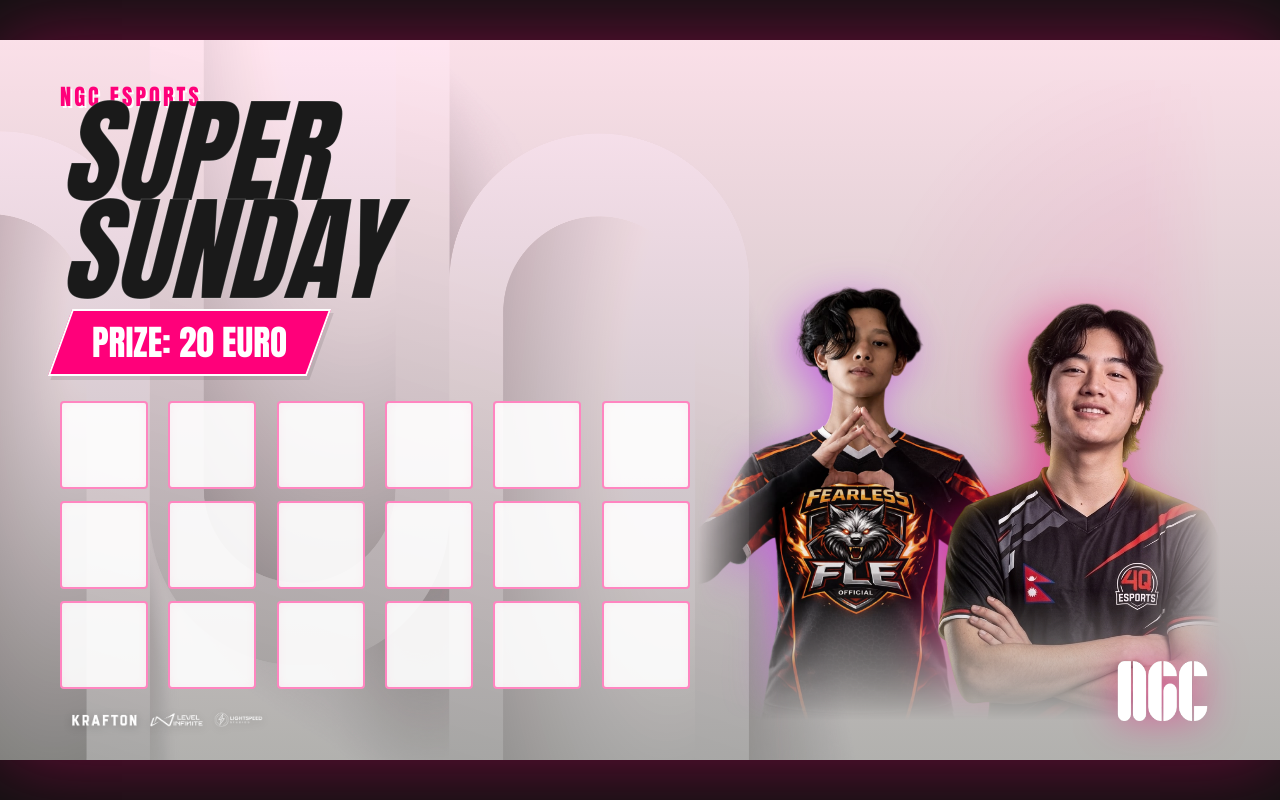
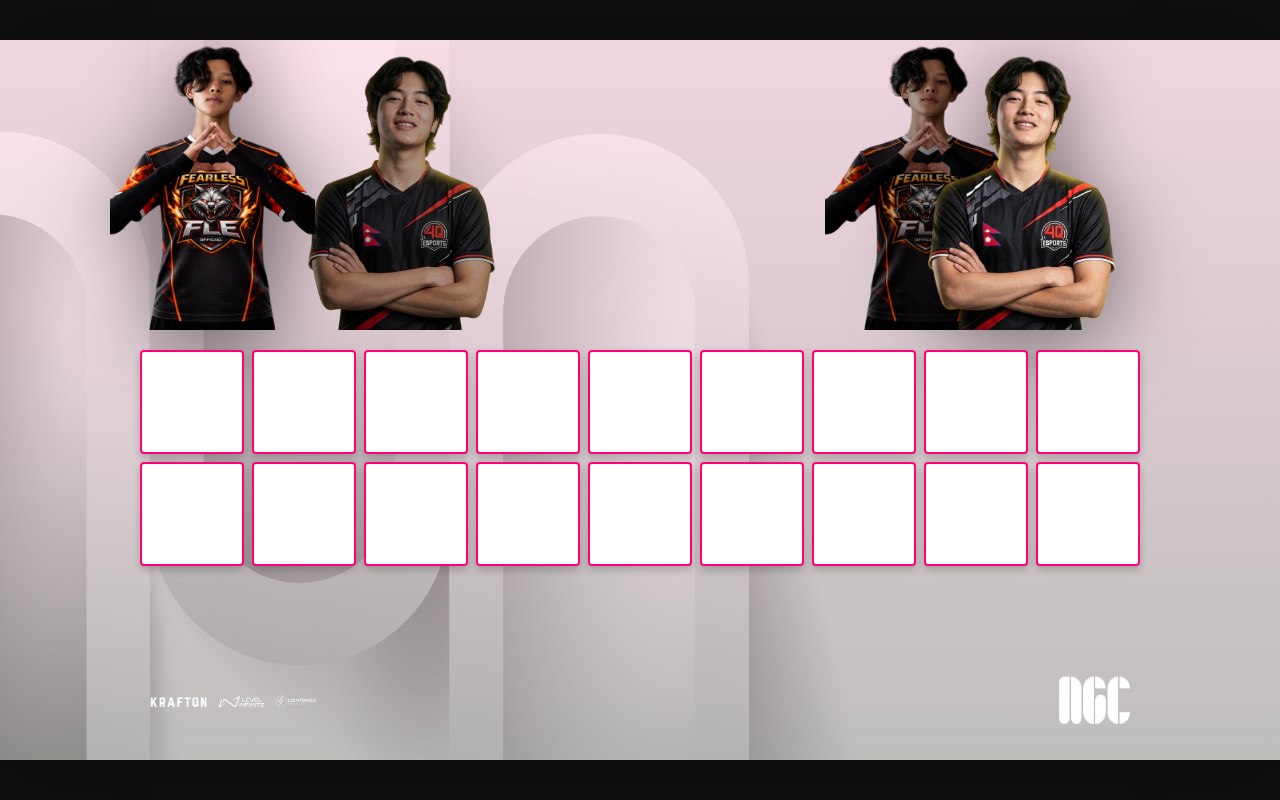
Before and after one commit to tamusandesh99/gfx, a React (Vite) app: page / in a window 1280 px wide. Built offline with nearby package versions, Linux system fonts and the light colour scheme.

Commit message:
added pic

```diff
--- a/src/Components/SS20/index.jsx
+++ b/src/Components/SS20/index.jsx
@@ -11,40 +11,47 @@
 
   return (
     <div className="app-container">
-      {/* Background Layers */}
-      <div
-        className="bg-image"
-        style={{ backgroundImage: `url(${bg})` }}
-      />
+      <div className="bg-image" style={{ backgroundImage: `url(${bg})` }} />
       <div className="bg-overlay" />
 
-      {/* Main Layout */}
       <div className="super-sunday-layout">
 
-        <div className="teams-section">
-          <header className="header-area">
-            <p className="agency-name">NGC ESPORTS</p>
-            <h1 className="main-title">SUPER<br/>SUNDAY</h1>
-            <div className="prize-badge">
-              <span>PRIZE: 20 EURO</span>
-            </div>
-          </header>
+        {/* Floating Layer: Absolute Header */}
+        {/* <header className="absolute-header">
+          <p className="agency-name">NGC ESPORTS</p>
+          <h1 className="main-title">SUPER SUNDAY</h1>
+          <div className="header-info-row">
+            <div className="badge time"><span>20:00 CEST</span></div>
+            <div className="badge prize"><span>PRIZE: €20</span></div>
+          </div>
+        </header> */}
 
-          <div className="teams-grid">
-            {teamSlots.map((_, index) => (
-              <div key={index} className="team-slot" />
-            ))}
+        {/* Stacked Layer: Players Row */}
+        <section className="renders-row">
+          <div className="render-group left-side">
+            <img src={r1} alt="R1" className="r1" />
+            <img src={r2} alt="R2" className="r2" />
           </div>
+
+          <div className="trophy-gap"></div>
+
+          <div className="render-group right-side">
+            <img src={r1} alt="R1" className="r1" />
+            <img src={r2} alt="R2" className="r2" />
+          </div>
+        </section>
+
+        {/* Stacked Layer: Team Grid */}
+        <div className="teams-grid">
+          {teamSlots.map((_, index) => (
+            <div key={index} className="team-slot" />
+          ))}
         </div>
 
-        <div className="renders-section">
-          <img src={r1} alt="Roster 1" className="player-image r1" />
-          <img src={r2} alt="Roster 2" className="player-image r2" />
-        </div>
-
+        {/* Stacked Layer: Footer */}
         <footer className="footer-branding">
-          <img src={sponsors} alt="PUBG Sponsors" className="sponsor-logo" />
-          <img src={ngclogo} alt="NGC Logo" className="ngc-logo" />
+          <img src={sponsors} alt="Sponsors" className="sponsor-logo" />
+          <img src={ngclogo} alt="Logo" className="ngc-logo" />
         </footer>
 
       </div>
--- a/src/Components/SS20/index.scss
+++ b/src/Components/SS20/index.scss
@@ -1,10 +1,9 @@
-// Variables (Kept the Pink theme)
+// Variables
 $primary-pink: #ff007a;
-$secondary-pink: #ff85c0;
 $text-dark: #1a1a1a;
-$text-light: #ffffff;
-$slot-bg: rgba(255, 255, 255, 0.9);
-$overlay-gradient: linear-gradient(180deg, rgba(255, 0, 122, 0.1) 0%, rgba(10, 10, 10, 0.3) 100%);
+$slot-bg: #ffffff;
+$overlay-color: rgba(0, 0, 0, 0.2);
+$content-width: 1000px;
 
 body {
   margin: 0;
@@ -22,168 +21,154 @@
   overflow: hidden;
   font-family: 'Impact', sans-serif;
   display: flex;
-  box-shadow: 0 0 80px rgba(255, 0, 122, 0.4);
+  box-shadow: 0 0 100px rgba(0, 0, 0, 0.5);
 
   .bg-image {
     position: absolute;
-    top: 0;
-    left: 0;
-    width: 100%;
-    height: 100%;
+    top: 0; left: 0; width: 100%; height: 100%;
     background-size: cover;
     background-position: center;
     z-index: 1;
-    filter: saturate(1.1) brightness(1.05); // Subtle punch
   }
 
   .bg-overlay {
     position: absolute;
-    top: 0;
-    left: 0;
-    width: 100%;
-    height: 100%;
-    background: $overlay-gradient;
+    top: 0; left: 0; width: 100%; height: 100%;
+    background: linear-gradient(180deg, rgba(255, 0, 122, 0.1) 0%, $overlay-color 100%);
     z-index: 2;
   }
 }
 
 .super-sunday-layout {
   position: relative;
-  z-index: 5; // Higher z-index to stay above the gradient overlays
-  display: flex;
+  z-index: 3;
   width: 100%;
   height: 100%;
-  padding: 40px 60px;
+  display: flex;
+  flex-direction: column;
+  padding: 10px 0; // Tightened vertical padding
   box-sizing: border-box;
 
-  // Left Section
-  .teams-section {
-    flex: 0 0 55%;
-    display: flex;
-    flex-direction: column;
-
-    .header-area {
-      margin-bottom: 10px;
+  // 1. ABSOLUTE HEADER
+  .absolute-header {
+    position: absolute;
+    top: 36%; // Slightly higher to avoid crowding the grid
+    left: 50%;
+    transform: translate(-50%, -50%);
+    width: 100%;
+    text-align: center;
+    z-index: 20;
+    pointer-events: none;
 
     .agency-name {
       color: $primary-pink;
       font-size: 1.4rem;
       margin: 0;
-        letter-spacing: 3px;
+      letter-spacing: 10px;
+      text-shadow: 2px 2px 0px white;
       text-transform: uppercase;
-        font-weight: bold;
-        text-shadow: 2px 2px 0px white;
     }
 
     .main-title {
-        font-size: 7.2rem;
-        margin: -10px 0 10px 0;
-        line-height: 0.85;
+      font-size: 6.5rem;
+      line-height: 0.9;
+      margin: 5px 0;
       color: $text-dark;
+      font-style: italic;
       text-transform: uppercase;
-        font-style: italic;
-        -webkit-text-stroke: 1px rgba(255,255,255,0.2); // Soft outline
+      -webkit-text-stroke: 2px white;
+      filter: drop-shadow(0 8px 20px rgba(0,0,0,0.5));
     }
 
-      .prize-badge {
-        display: inline-block;
+    .header-info-row {
+      display: flex;
+      justify-content: center;
+      gap: 15px;
+
+      .badge {
         background: $primary-pink;
-        color: $text-light;
-        padding: 5px 30px;
-        font-size: 2.2rem;
-        transform: skewX(-20deg);
-        box-shadow: 4px 4px 0px rgba(0,0,0,0.1);
+        color: white;
+        padding: 4px 20px;
+        font-size: 1.6rem;
+        transform: skewX(-15deg);
         border: 2px solid white;
+        box-shadow: 0 4px 12px rgba(0,0,0,0.3);
 
-        span {
-          display: block;
-          transform: skewX(20deg);
+        span { display: block; transform: skewX(15deg); }
+        &.prize { background: $text-dark; }
       }
     }
   }
 
+  // 2. RENDERS ROW - Reduced height to save space for footer
+  .renders-row {
+    width: $content-width;
+    margin: 0 auto;
+    height: 280px; // Reduced from 430px
+    flex-shrink: 0;
+    display: flex;
+    justify-content: space-between;
+    align-items: flex-end;
+    position: relative;
+    z-index: 5;
+
+    .render-group {
+      position: relative;
+      width: 420px;
+      height: 100%;
+
+      img {
+        height: 110%; // Keep them popping out slightly
+        object-fit: contain;
+        position: absolute;
+        bottom: 0;
+        filter: drop-shadow(0 10px 40px rgba(0,0,0,0.5));
+      }
+
+      &.left-side {
+        .r1 { left: -30px; z-index: 4; }
+        .r2 { left: 110px; z-index: 3; filter: brightness(0.7); }
+      }
+
+      &.right-side {
+        .r1 { right: 110px; z-index: 3; filter: brightness(0.7); }
+        .r2 { right: -30px; z-index: 4; }
+      }
+    }
+
+    .trophy-gap { width: 160px; }
+  }
+
+  // 3. TEAM GRID
   .teams-grid {
     display: grid;
-      grid-template-columns: repeat(6, 1fr);
-      gap: 12px;
-      margin-top: 15px;
+    grid-template-columns: repeat(9, 1fr);
+    grid-template-rows: repeat(2, 1fr);
+    gap: 8px;
+    margin: 20px auto 0 auto; // Reduced margin from 35px to 20px
+    width: $content-width;
+    z-index: 6;
 
     .team-slot {
       background: $slot-bg;
-        border: 2px solid $secondary-pink;
+      border: 2px solid $primary-pink;
+      aspect-ratio: 1 / 1;
       border-radius: 4px;
-        aspect-ratio: 1 / 1;
-        width: 88px;
-        box-shadow: inset 0 0 10px rgba(255, 0, 122, 0.05);
-      }
+      box-shadow: 0 4px 8px rgba(0,0,0,0.2);
     }
   }
 
-  // Right Section: Focus here for blending
-  .renders-section {
-    flex: 0 0 45%;
-    position: relative;
+  // 4. FOOTER - Fixed positioning within the layout
+  .footer-branding {
+    width: $content-width;
+    margin: auto auto 15px auto; // margin-top auto ensures it's at the bottom
     display: flex;
-    align-items: flex-end;
+    justify-content: space-between;
+    align-items: center;
+    z-index: 6;
+    padding-top: 10px;
 
-    // Gradient mask to fade players into the background at the bottom/edges
-    -webkit-mask-image: linear-gradient(to right, rgba(0,0,0,0) 0%, rgba(0,0,0,1) 15%, rgba(0,0,0,1) 85%, rgba(0,0,0,0) 100%),
-                        linear-gradient(to bottom, rgba(0,0,0,1) 80%, rgba(0,0,0,0) 100%);
-    -webkit-mask-composite: source-in;
-
-    .player-image {
-      height: 76%;
-      position: absolute;
-      bottom: -15px;
-      // Desaturate slightly so they absorb the theme color
-      filter: grayscale(15%) contrast(1.05) brightness(1.02);
-
-      &.r1 {
-        right: 200px;
-        z-index: 1;
-        // Dark shadow for separation from R2
-        filter: drop-shadow(-10px 10px 20px rgba(206, 85, 239, 0.8)) grayscale(15%);
-      }
-
-      &.r2 {
-        right: -100px;
-        z-index: 2;
-        // Pink neon shadow to blend with the theme
-        filter: drop-shadow(-15px 10px 25px rgba(255, 0, 122, 0.6)) grayscale(15%);
+    .sponsor-logo { height: 35px; }
+    .ngc-logo { height: 75px; }
   }
 }
-
-    // New color grade layer specific to the players
-    &::after {
-      content: "";
-      position: absolute;
-      top: 0; left: 0; width: 100%; height: 100%;
-      // A soft pink tint overlaying the player area
-      background: radial-gradient(circle at right, rgba(255, 0, 122, 0.1) 0%, transparent 60%);
-      z-index: 3; // Above the player images
-      pointer-events: none;
-    }
-  }
-
-  // Footer
-  .footer-branding {
-    position: absolute;
-    bottom: 25px;
-    left: 60px;
-    right: 60px;
-    display: flex;
-    justify-content: space-between;
-    align-items: flex-end;
-    z-index: 10;
-
-    .sponsor-logo {
-      height: 40px;
-      filter: drop-shadow(0 2px 4px rgba(0,0,0,0.2));
-    }
-
-    .ngc-logo {
-      height: 95px;
-      filter: drop-shadow(0 0 20px rgba(255, 0, 122, 0.5));
-    }
-  }
-}
```
Lines whose indentation alone changed are shown as unchanged.
